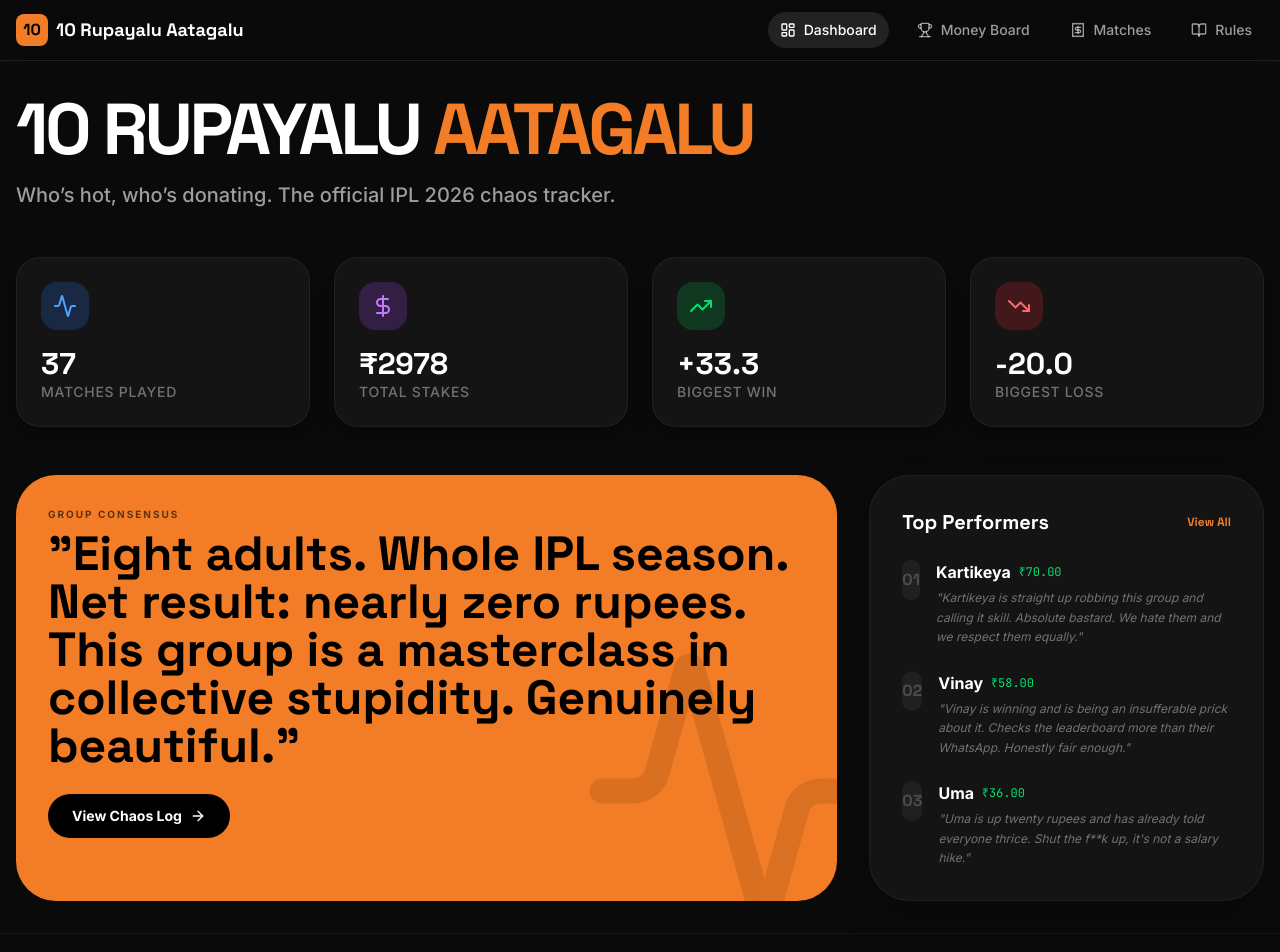
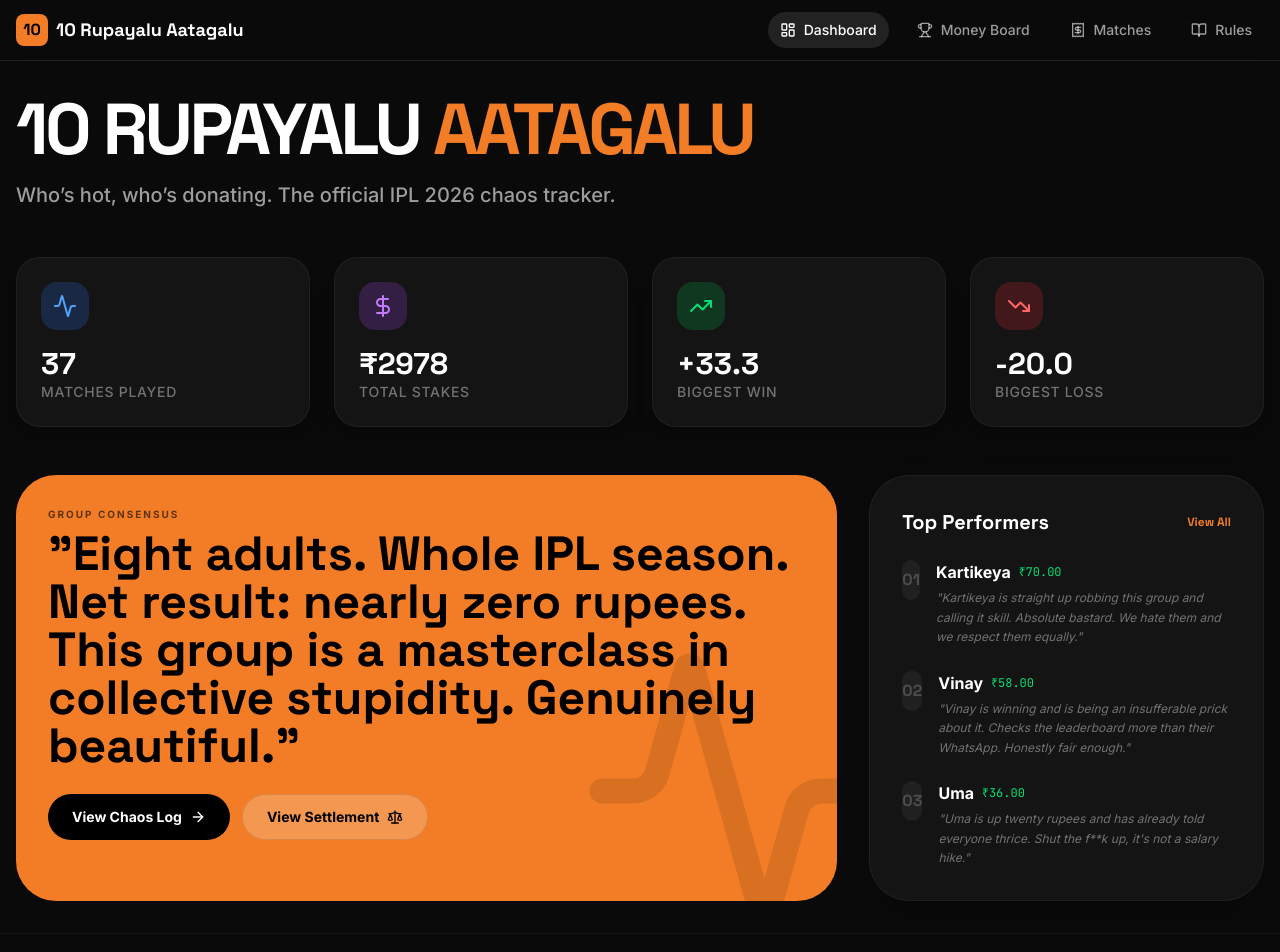
Before and after one commit to systemaditya/IPL, a React (Vite) app: page / in a window 1280 px wide. Shown: the top 952 px of the page. Built offline with nearby package versions, Linux system fonts and the light colour scheme.

Commit message:
Enhance Dashboard with new Settlement link
Added a new link to the settlement page and updated the layout of the dashboard links.

```diff
--- a/src/pages/Dashboard.tsx
+++ b/src/pages/Dashboard.tsx
@@ -2,7 +2,7 @@ import { motion } from "motion/react";
 import { matchReports } from "../data/matchReports";
 import { matches } from "../data/matches";
 import { calculatePlayerMoney, getOverallRoast, getPlayerRoast } from "../lib/utils";
-import { TrendingUp, TrendingDown, Activity, DollarSign, ArrowRight } from "lucide-react";
+import { TrendingUp, TrendingDown, Activity, DollarSign, ArrowRight, Scale } from "lucide-react";
 import { Link } from "react-router-dom";
 
 export default function Dashboard() {
@@ -103,10 +103,24 @@ export default function Dashboard() {
             <h2 className="text-4xl md:text-5xl font-display font-black leading-none mb-6">
               "{overallRoast}"
             </h2>
-            <Link to="/matches" className="inline-flex items-center gap-2 bg-black text-white px-6 py-3 rounded-full font-bold text-sm hover:scale-105 transition-transform">
-              View Chaos Log <ArrowRight size={16} />
-            </Link>
+
+            <div className="flex flex-wrap gap-3">
+              <Link
+                to="/matches"
+                className="inline-flex items-center gap-2 bg-black text-white px-6 py-3 rounded-full font-bold text-sm hover:scale-105 transition-transform"
+              >
+                View Chaos Log <ArrowRight size={16} />
+              </Link>
+
+              <Link
+                to="/settlement"
+                className="inline-flex items-center gap-2 bg-white/20 text-black px-6 py-3 rounded-full font-bold text-sm hover:scale-105 transition-transform border border-black/10"
+              >
+                View Settlement <Scale size={16} />
+              </Link>
+            </div>
           </div>
+
           <div className="absolute -right-10 -bottom-10 opacity-10 group-hover:scale-110 transition-transform duration-700">
             <Activity size={300} />
           </div>
@@ -120,19 +134,26 @@ export default function Dashboard() {
         >
           <h3 className="text-xl font-display font-bold mb-6 flex items-center justify-between">
             Top Performers
-            <Link to="/money" className="text-xs text-brand-primary hover:underline">View All</Link>
+            <Link to="/money" className="text-xs text-brand-primary hover:underline">
+              View All
+            </Link>
           </h3>
+
           <div className="space-y-6">
             {top3.map((player, idx) => (
               <div key={player.playerName} className="flex items-start gap-4">
                 <div className="w-10 h-10 rounded-full bg-white/5 flex items-center justify-center font-display font-black text-white/20">
                   0{idx + 1}
                 </div>
+
                 <div>
                   <div className="flex items-center gap-2">
                     <span className="font-bold">{player.playerName}</span>
-                    <span className="text-xs font-mono text-green-400">₹{player.netRupees.toFixed(2)}</span>
+                    <span className="text-xs font-mono text-green-400">
+                      ₹{player.netRupees.toFixed(2)}
+                    </span>
                   </div>
+
                   <p className="text-xs text-white/40 italic mt-1 leading-relaxed">
                     "{getPlayerRoast(player)}"
                   </p>
```
